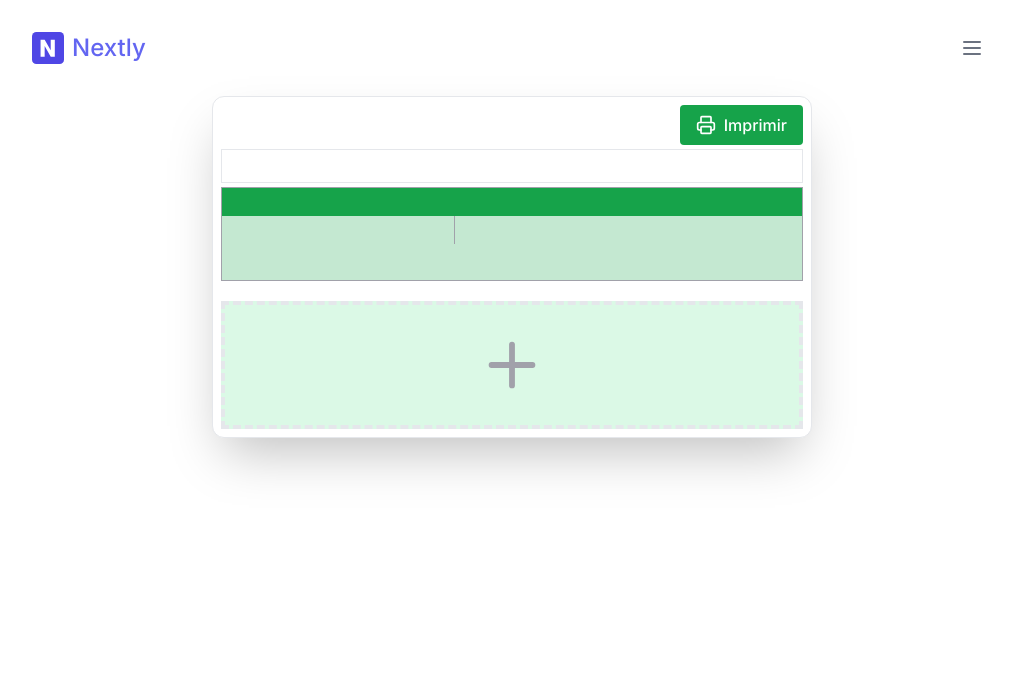
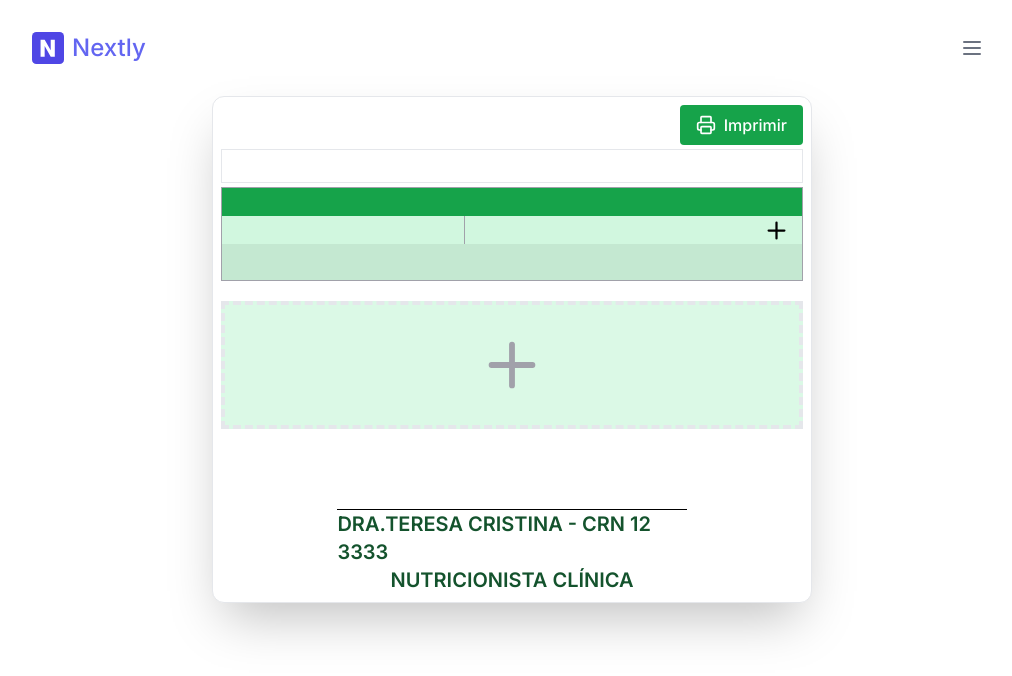
Before and after one commit to marcossdev04/PrescriApp-web, a Next.js app: page /design in a window 1280 px wide. Shown: the top 676 px of the page, without its empty margins (128-1140 px from the left). Built offline with nearby package versions, Linux system fonts and the light colour scheme.

Commit message:
advances

```diff
--- a/package.json
+++ b/package.json
@@ -36,11 +36,11 @@
     "@types/node": "^20",
     "@types/react": "^18",
     "@types/react-dom": "^18",
+    "eslint": "^8.57.0",
+    "eslint-config-next": "14.2.5",
     "postcss": "^8",
     "prettier": "^3.0.3",
     "prettier-plugin-tailwindcss": "^0.5.6",
-    "tailwindcss": "^3.4.1",
-    "eslint": "^8.57.0",
-    "eslint-config-next": "14.2.5"
+    "tailwindcss": "^3.4.1"
   }
 }
--- a/src/app/design/page.tsx
+++ b/src/app/design/page.tsx
@@ -1,5 +1,6 @@
 'use client'
-import { Plus, Printer } from 'lucide-react'
+import { FooterDesign } from '@/components/FooterDesign'
+import { Plus, Printer, Trash2 } from 'lucide-react'
 import { useState } from 'react'
 
 export default function Design() {
@@ -8,24 +9,20 @@ export default function Design() {
   const handleTitleChange = (event: React.ChangeEvent<HTMLInputElement>) => {
     setTitle(event.target.value)
   }
-  console.log(title)
 
   const [section, setSection] = useState<
     {
       title: string | null
-      description1: string | null
-      description2: string | null
+      description1: { desc1: string | null; desc2: string | null }[]
       description3: string | null
     }[]
   >([
     {
       title: null,
-      description1: null,
-      description2: null,
+      description1: [{ desc1: null, desc2: null }],
       description3: null,
     },
   ])
-  console.log(section)
 
   const handleSectionTitleChange = (
     index: number,
@@ -33,24 +30,6 @@ export default function Design() {
   ) => {
     const newSection = [...section]
     newSection[index].title = event.target.value
-    setSection(newSection)
-  }
-
-  const handleSectionDescription1Change = (
-    index: number,
-    event: React.ChangeEvent<HTMLInputElement>,
-  ) => {
-    const newSection = [...section]
-    newSection[index].description1 = event.target.value
-    setSection(newSection)
-  }
-
-  const handleSectionDescription2Change = (
-    index: number,
-    event: React.ChangeEvent<HTMLInputElement>,
-  ) => {
-    const newSection = [...section]
-    newSection[index].description2 = event.target.value
     setSection(newSection)
   }
 
@@ -69,11 +48,41 @@ export default function Design() {
       ...section,
       {
         title: null,
-        description1: null,
-        description2: null,
+        description1: [{ desc1: null, desc2: null }],
         description3: null,
       },
     ])
+  }
+
+  // Função para adicionar um novo item ao description1
+  const handleAddDescriptionItem = (sectionIndex: number) => {
+    const newSection = [...section]
+    newSection[sectionIndex].description1.push({ desc1: null, desc2: null })
+    setSection(newSection)
+  }
+
+  // Função para remover um item específico de description1
+  const handleRemoveDescriptionItem = (
+    sectionIndex: number,
+    descIndex: number,
+  ) => {
+    const newSection = [...section]
+    newSection[sectionIndex].description1 = newSection[
+      sectionIndex
+    ].description1.filter((_, index) => index !== descIndex)
+    setSection(newSection)
+  }
+
+  // Funções para alterar description1 items
+  const handleDescription1Change = (
+    sectionIndex: number,
+    descIndex: number,
+    field: 'desc1' | 'desc2',
+    value: string,
+  ) => {
+    const newSection = [...section]
+    newSection[sectionIndex].description1[descIndex][field] = value
+    setSection(newSection)
   }
 
   return (
@@ -93,57 +102,102 @@ export default function Design() {
             className="w-full border bg-transparent px-2 text-center text-2xl font-medium"
             type="text"
             value={title}
-            onChange={handleTitleChange} // Função onChange para o título principal
+            onChange={handleTitleChange}
           />
         </div>
         <div className="flex flex-col gap-5">
-          {section.map((sec, index) => (
-            <div key={index} className="border border-zinc-400">
+          {section.map((sec, sectionIndex) => (
+            <div key={sectionIndex} className="border border-zinc-400">
               <div className="bg-green-600">
                 <input
                   className="w-full bg-transparent px-2 text-xl font-medium"
                   type="text"
                   value={sec.title || ''}
-                  onChange={(e) => handleSectionTitleChange(index, e)} // Função onChange para o título da seção
+                  onChange={(e) => handleSectionTitleChange(sectionIndex, e)}
                 />
               </div>
-              <div className="grid grid-cols-5 items-center bg-green-600 bg-opacity-25">
-                <div className="col-span-2 text-sm">
+              {sec.description1.map((desc, descIndex) => {
+                const total = sec.description1.length
+                const count = descIndex + 1
+                return (
+                  <div
+                    key={descIndex}
+                    className={`grid grid-cols-12 items-center ${descIndex % 2 === 0 ? 'bg-green-400' : ''} bg-opacity-25`}
+                  >
+                    <div className="col-span-5 text-sm">
                       <input
                         className="w-full bg-transparent px-2 text-lg font-medium"
                         type="text"
-                    value={sec.description1 || ''}
-                    onChange={(e) => handleSectionDescription1Change(index, e)} // Função onChange para description1
+                        value={desc.desc1 || ''}
+                        onChange={(e) =>
+                          handleDescription1Change(
+                            sectionIndex,
+                            descIndex,
+                            'desc1',
+                            e.target.value,
+                          )
+                        }
                       />
                     </div>
-                <div className="col-span-3 border-l border-zinc-400 text-sm">
+                    <div className="col-span-6 flex border-l border-zinc-400 text-sm">
                       <input
                         className="w-full bg-transparent px-2 text-lg font-medium"
                         type="text"
-                    value={sec.description2 || ''}
-                    onChange={(e) => handleSectionDescription2Change(index, e)} // Função onChange para description2
+                        value={desc.desc2 || ''}
+                        onChange={(e) =>
+                          handleDescription1Change(
+                            sectionIndex,
+                            descIndex,
+                            'desc2',
+                            e.target.value,
+                          )
+                        }
+                      />
+                    </div>
+                    <div className="col-span-1 flex items-center justify-end px-3 text-sm">
+                      <div className={`${total === count ? '' : 'hidden'}`}>
+                        <Plus
+                          size={27}
+                          className="cursor-pointer  hover:text-green-600"
+                          onClick={() => handleAddDescriptionItem(sectionIndex)}
+                        />
+                      </div>
+                      <div
+                        className={`${total === 1 && count === 1 ? 'hidden' : ''}`}
+                      >
+                        <Trash2
+                          className="cursor-pointer hover:text-red-600"
+                          onClick={() =>
+                            handleRemoveDescriptionItem(sectionIndex, descIndex)
+                          }
                         />
                       </div>
                     </div>
+                  </div>
+                )
+              })}
               <div className="grid grid-cols-5 items-center bg-green-600 bg-opacity-25">
                 <div className="col-span-5 text-sm">
                   <input
                     className="w-full bg-transparent px-2 py-1 text-lg font-medium"
                     type="text"
                     value={sec.description3 || ''}
-                    onChange={(e) => handleSectionDescription3Change(index, e)} // Função onChange para description3
+                    onChange={(e) =>
+                      handleSectionDescription3Change(sectionIndex, e)
+                    }
                   />
                 </div>
               </div>
             </div>
           ))}
           <button
-            onClick={handleAddSection} // Adicionando nova seção ao clicar
+            onClick={handleAddSection}
             className="border-3 flex h-32 items-center justify-center border-4 border-dashed bg-green-400 bg-opacity-20"
           >
             <Plus size={70} className="text-zinc-400" />
           </button>
         </div>
+        <FooterDesign />
       </div>
     </div>
   )
--- /dev/null
+++ b/src/components/FooterDesign.tsx
@@ -0,0 +1,12 @@
+export function FooterDesign() {
+  return (
+    <div className="mt-20 flex justify-center text-green-900 ">
+      <div className="flex w-3/5 flex-col items-center justify-center border-t border-black">
+        <div className="text-xl font-semibold">
+          DRA.TERESA CRISTINA - CRN 12 3333
+        </div>
+        <div className="text-xl font-semibold">NUTRICIONISTA CLÍNICA</div>
+      </div>
+    </div>
+  )
+}
```
Also changed, not shown: 1 other file (tests, documents, lock files or other folders). Lines whose indentation alone changed are shown as unchanged.
